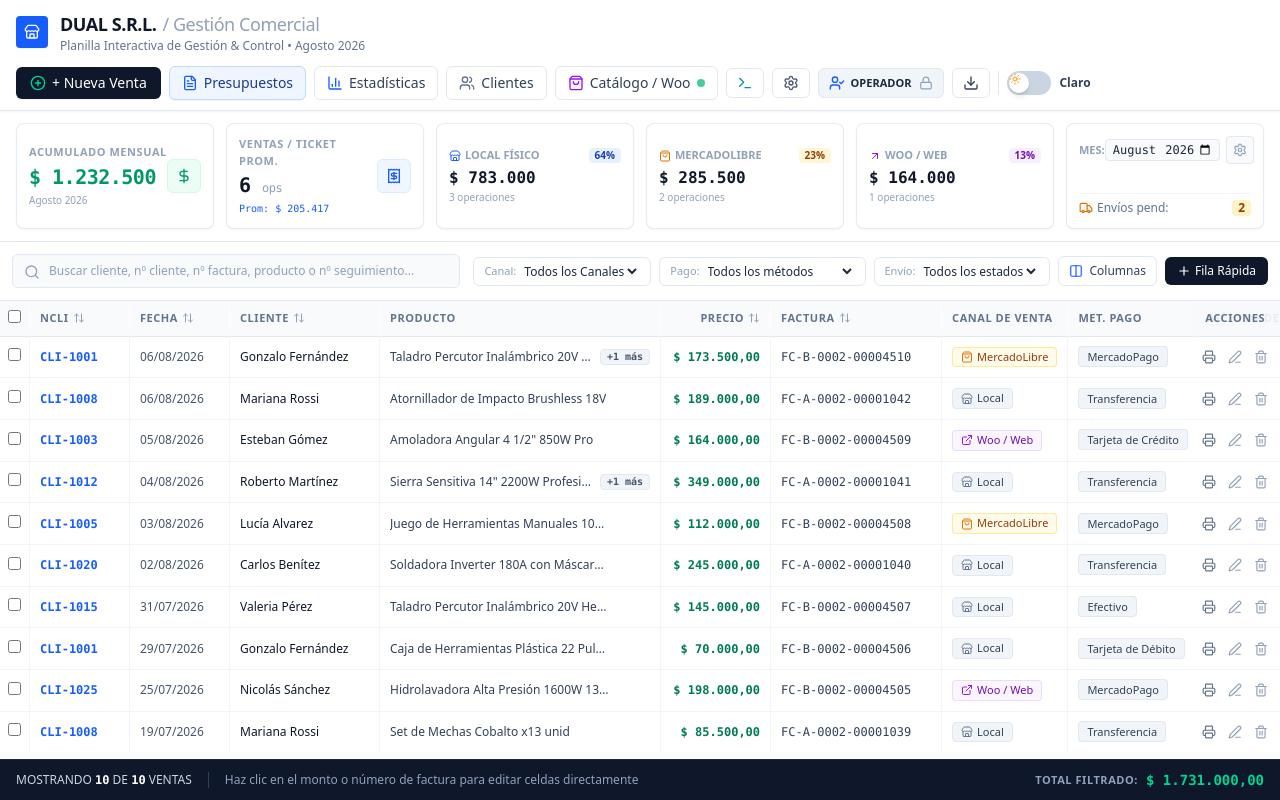
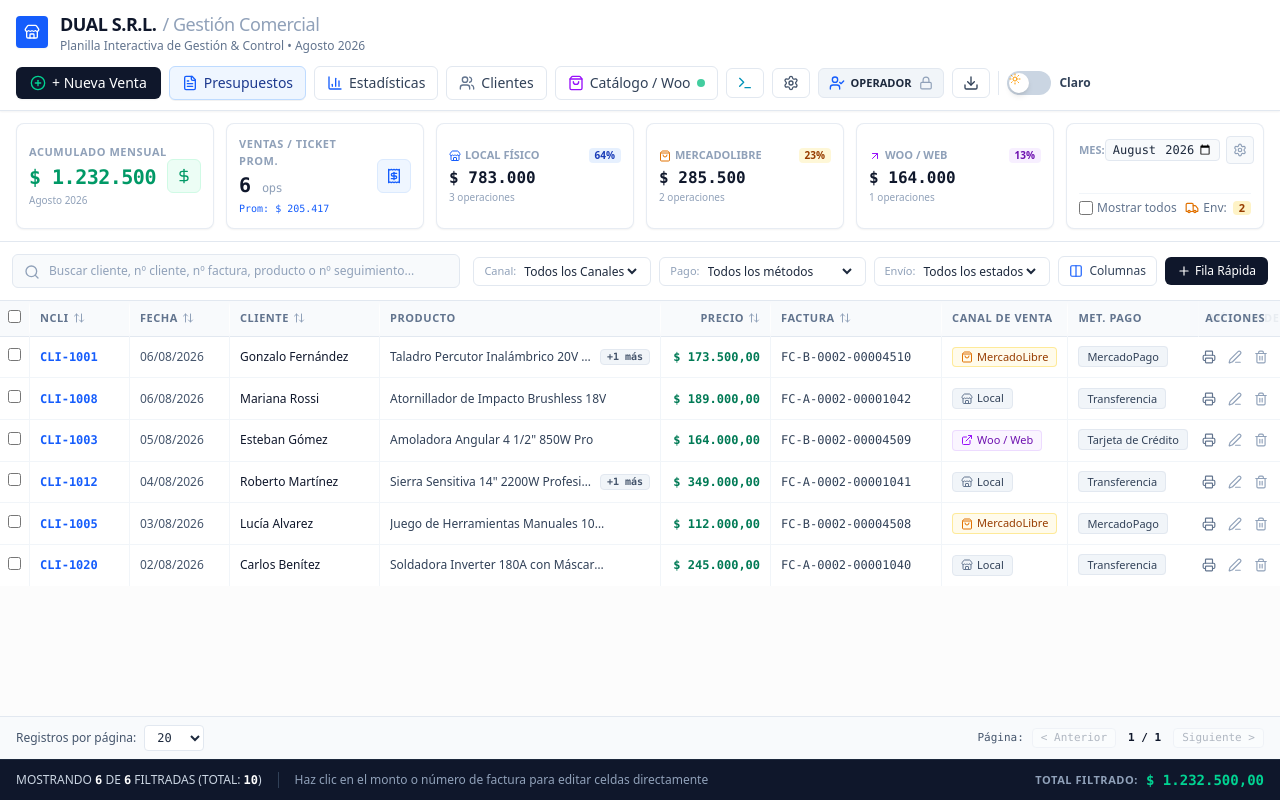
Before and after one commit to CharlyZeta/SalesHub, a React (Vite) app: page / in a window 1280 px wide. Built offline with nearby package versions, Linux system fonts and the light colour scheme.

Commit message:
feat: implement table pagination and month filter toggles with 'show all' option

```diff
--- a/src/App.tsx
+++ b/src/App.tsx
@@ -80,6 +80,7 @@
   // Current Month ISO
   const [selectedMonth, setSelectedMonth] = useState<string>(getCurrentMonthISO());
   const [selectedChannelFilter, setSelectedChannelFilter] = useState<string>('TODOS');
+  const [showAllMonths, setShowAllMonths] = useState<boolean>(false);
 
   // Modals state
   const [isSaleModalOpen, setIsSaleModalOpen] = useState(false);
@@ -432,6 +433,8 @@
         onMonthChange={setSelectedMonth}
         selectedChannelFilter={selectedChannelFilter}
         onChannelFilterChange={setSelectedChannelFilter}
+        showAllMonths={showAllMonths}
+        onShowAllMonthsChange={setShowAllMonths}
       />
 
       {/* 3. Main Interactive High-Density Spreadsheet Table */}
@@ -452,6 +455,8 @@
         onChannelFilterChange={setSelectedChannelFilter}
         canales={config.canales}
         metodosPago={config.metodosPago}
+        selectedMonth={selectedMonth}
+        showAllMonths={showAllMonths}
       />
 
       {/* 4. Modals & Drawers */}
--- a/src/components/KpiSummary.tsx
+++ b/src/components/KpiSummary.tsx
@@ -19,6 +19,8 @@
   onMonthChange: (monthIso: string) => void;
   selectedChannelFilter: string;
   onChannelFilterChange: (channel: string) => void;
+  showAllMonths: boolean;
+  onShowAllMonthsChange: (showAll: boolean) => void;
 }
 
 export const KpiSummary: React.FC<KpiSummaryProps> = ({
@@ -26,7 +28,9 @@
   selectedMonth,
   onMonthChange,
   selectedChannelFilter,
-  onChannelFilterChange
+  onChannelFilterChange,
+  showAllMonths,
+  onShowAllMonthsChange
 }) => {
   const [showSettings, setShowSettings] = useState(false);
   const [visibleKpis, setVisibleKpis] = useState(() => {
@@ -57,8 +61,10 @@
     localStorage.setItem('saleshub_visible_kpis', JSON.stringify(updated));
   };
 
-  // Filter sales for the selected month
-  const monthSales = sales.filter((s) => s.fecha.startsWith(selectedMonth));
+  // Filter sales: either all or only for the selected month
+  const monthSales = showAllMonths
+    ? sales
+    : sales.filter((s) => s.fecha.startsWith(selectedMonth));
 
   // Cumulative Totals
   const totalAmount = monthSales.reduce((sum, s) => sum + s.montoTotal, 0);
@@ -108,18 +114,18 @@
       <div className="max-w-[1920px] mx-auto">
         <div className={`grid grid-cols-2 ${smGridColsClass} ${gridColsClass} gap-3 items-stretch`}>
 
-          {/* Metric 1: Total Acumulado Mensual */}
+          {/* Metric 1: Total Acumulado Mensual/Total */}
           {visibleKpis.acumuladoMensual && (
             <div className="bg-white dark:bg-slate-800/90 border border-slate-200/80 dark:border-slate-700/80 rounded-lg p-3 shadow-xs flex items-center justify-between">
               <div>
                 <div className="flex items-center justify-between text-[11px] font-semibold text-slate-400 dark:text-slate-400 uppercase tracking-wider">
-                  <span>Acumulado Mensual</span>
+                  <span>{showAllMonths ? 'Acumulado Total' : 'Acumulado Mensual'}</span>
                 </div>
                 <div className="text-lg md:text-xl font-bold font-mono text-emerald-600 dark:text-emerald-400 tracking-tight mt-0.5">
                   {formatCurrency(totalAmount, false)}
                 </div>
                 <div className="text-[10px] text-slate-400 dark:text-slate-500 mt-0.5 font-medium">
-                  {getMonthYearLabel(selectedMonth)}
+                  {showAllMonths ? 'Historial Completo' : getMonthYearLabel(selectedMonth)}
                 </div>
               </div>
               <div className="p-2 bg-emerald-50 dark:bg-emerald-950/60 text-emerald-600 dark:text-emerald-400 rounded-md border border-emerald-100 dark:border-emerald-800">
@@ -241,7 +247,8 @@
                   type="month"
                   value={selectedMonth}
                   onChange={(e) => onMonthChange(e.target.value)}
-                  className="bg-slate-50 dark:bg-slate-900 border border-slate-200 dark:border-slate-700 text-xs text-slate-800 dark:text-slate-200 rounded px-1.5 py-0.5 focus:outline-none focus:border-blue-500 cursor-pointer font-mono font-medium w-[115px]"
+                  disabled={showAllMonths}
+                  className="bg-slate-50 dark:bg-slate-900 border border-slate-200 dark:border-slate-700 text-xs text-slate-800 dark:text-slate-200 rounded px-1.5 py-0.5 focus:outline-none focus:border-blue-500 cursor-pointer font-mono font-medium w-[115px] disabled:opacity-50 disabled:cursor-not-allowed"
                 />
                 <div className="relative">
                   <button
@@ -290,17 +297,28 @@
               </div>
             </div>
 
+            <div className="flex items-center justify-between mt-1 text-xs border-t border-slate-100 dark:border-slate-800/80 pt-1.5">
+              <label className="flex items-center gap-1 cursor-pointer text-slate-500 dark:text-slate-400 font-medium">
+                <input
+                  type="checkbox"
+                  checked={showAllMonths}
+                  onChange={(e) => onShowAllMonthsChange(e.target.checked)}
+                  className="rounded border-slate-300 dark:border-slate-600 text-blue-600 focus:ring-0 cursor-pointer w-3.5 h-3.5"
+                />
+                <span>Mostrar todos</span>
+              </label>
               {visibleKpis.enviosPendientes && (
-              <div className="flex items-center justify-between mt-1 text-xs border-t border-slate-100 dark:border-slate-800/80 pt-1.5">
+                <div className="flex items-center gap-1.5">
                   <span className="text-slate-500 dark:text-slate-400 flex items-center gap-1 font-medium">
                     <Truck className="w-3.5 h-3.5 text-amber-600 dark:text-amber-400" />
-                  Envíos pend:
+                    Env:
                   </span>
-                <span className={`font-bold px-1.5 py-0.2 rounded text-xs ${pendingShipments > 0 ? 'bg-amber-100 dark:bg-amber-900/60 text-amber-800 dark:text-amber-300' : 'text-slate-400 dark:text-slate-500'}`}>
+                  <span className={`font-bold px-1.5 py-0.2 rounded text-[11px] ${pendingShipments > 0 ? 'bg-amber-100 dark:bg-amber-900/60 text-amber-800 dark:text-amber-300' : 'text-slate-400 dark:text-slate-500'}`}>
                     {pendingShipments}
                   </span>
                 </div>
               )}
+            </div>
           </div>
 
         </div>
--- a/src/components/SpreadsheetGrid.tsx
+++ b/src/components/SpreadsheetGrid.tsx
@@ -1,4 +1,4 @@
-import React, { useState, useMemo } from 'react';
+import React, { useState, useMemo, useEffect } from 'react';
 import {
   Search,
   Filter,
@@ -39,6 +39,8 @@
   onChannelFilterChange: (channel: string) => void;
   canales?: string[];
   metodosPago?: string[];
+  selectedMonth: string;
+  showAllMonths: boolean;
 }
 
 export const SpreadsheetGrid: React.FC<SpreadsheetGridProps> = ({
@@ -51,7 +53,9 @@
   selectedChannelFilter,
   onChannelFilterChange,
   canales = ['Local', 'MercadoLibre', 'WooCommerce', 'WhatsApp', 'Otro'],
-  metodosPago = ['Efectivo', 'Transferencia', 'Tarjeta de Débito', 'Tarjeta de Crédito', 'MercadoPago', 'Efectivo contra entrega', 'Otro']
+  metodosPago = ['Efectivo', 'Transferencia', 'Tarjeta de Débito', 'Tarjeta de Crédito', 'MercadoPago', 'Efectivo contra entrega', 'Otro'],
+  selectedMonth,
+  showAllMonths
 }) => {
   // Search & Filters state
   const [searchTerm, setSearchTerm] = useState('');
@@ -83,6 +87,15 @@
   // Copy feedback
   const [copiedId, setCopiedId] = useState<string | null>(null);
 
+  // Pagination State
+  const [currentPage, setCurrentPage] = useState(1);
+  const [recordsPerPage, setRecordsPerPage] = useState(20);
+
+  // Reset page when filters change
+  useEffect(() => {
+    setCurrentPage(1);
+  }, [selectedChannelFilter, paymentFilter, shippingStatusFilter, searchTerm, selectedMonth, showAllMonths]);
+
   // Inline editing state
   const [editingCell, setEditingCell] = useState<{ id: string; field: keyof Sale } | null>(null);
   const [inlineValue, setInlineValue] = useState<string>('');
@@ -101,6 +114,10 @@
   const filteredSales = useMemo(() => {
     return sales
       .filter((s) => {
+        // Month filter
+        if (!showAllMonths && !s.fecha.startsWith(selectedMonth)) {
+          return false;
+        }
         // Channel filter
         if (selectedChannelFilter !== 'TODOS' && s.canal !== selectedChannelFilter) {
           return false;
@@ -146,7 +163,14 @@
         }
         return 0;
       });
-  }, [sales, selectedChannelFilter, paymentFilter, shippingStatusFilter, searchTerm, sortField, sortDirection]);
+  }, [sales, selectedChannelFilter, paymentFilter, shippingStatusFilter, searchTerm, sortField, sortDirection, selectedMonth, showAllMonths]);
+
+  const totalPages = Math.ceil(filteredSales.length / recordsPerPage);
+
+  const paginatedSales = useMemo(() => {
+    const startIndex = (currentPage - 1) * recordsPerPage;
+    return filteredSales.slice(startIndex, startIndex + recordsPerPage);
+  }, [filteredSales, currentPage, recordsPerPage]);
 
   // Handle Copy text to clipboard
   const handleCopyText = (text: string, id: string) => {
@@ -494,7 +518,7 @@
 
           {/* Table Body */}
           <tbody className="divide-y divide-slate-100 dark:divide-slate-800 font-mono text-[12px]">
-            {filteredSales.length === 0 ? (
+            {paginatedSales.length === 0 ? (
               <tr>
                 <td colSpan={13} className="text-center py-12 text-slate-500 dark:text-slate-400 font-sans">
                   <div className="max-w-sm mx-auto flex flex-col items-center gap-2">
@@ -513,7 +537,7 @@
                 </td>
               </tr>
             ) : (
-              filteredSales.map((sale, idx) => {
+              paginatedSales.map((sale, idx) => {
                 const isSelected = selectedIds.includes(sale.id);
                 const firstProduct = sale.productos[0];
                 const productCount = sale.productos.length;
@@ -806,11 +830,53 @@
         </table>
       </div>
 
+      {/* Pagination Controls */}
+      <div className="bg-slate-50 dark:bg-slate-800/80 border-t border-slate-200 dark:border-slate-700 px-4 py-2 flex flex-wrap items-center justify-between gap-3 text-xs text-slate-600 dark:text-slate-400 select-none">
+        <div className="flex items-center gap-2">
+          <span>Registros por página:</span>
+          <select
+            value={recordsPerPage}
+            onChange={(e) => {
+              setRecordsPerPage(Number(e.target.value));
+              setCurrentPage(1);
+            }}
+            className="bg-white dark:bg-slate-900 border border-slate-200 dark:border-slate-700 rounded px-2 py-1 text-xs text-slate-800 dark:text-slate-200 focus:outline-none focus:border-blue-500 cursor-pointer font-mono font-medium"
+          >
+            {[20, 30, 40, 50, 60, 70, 80, 90, 100].map((val) => (
+              <option key={val} value={val}>{val}</option>
+            ))}
+          </select>
+        </div>
+
+        <div className="flex items-center gap-2 font-mono text-[11px]">
+          <span>Página:</span>
+          <button
+            onClick={() => setCurrentPage((prev) => Math.max(prev - 1, 1))}
+            disabled={currentPage === 1}
+            className="px-2 py-0.5 rounded bg-white dark:bg-slate-900 border border-slate-200 dark:border-slate-700 hover:bg-slate-50 dark:hover:bg-slate-700 disabled:opacity-40 disabled:cursor-not-allowed font-medium transition-colors cursor-pointer"
+          >
+            &lt; Anterior
+          </button>
+
+          <span className="font-semibold text-slate-900 dark:text-slate-100 px-1">
+            {currentPage} / {totalPages || 1}
+          </span>
+
+          <button
+            onClick={() => setCurrentPage((prev) => Math.min(prev + 1, totalPages))}
+            disabled={currentPage === totalPages || totalPages === 0}
+            className="px-2 py-0.5 rounded bg-white dark:bg-slate-900 border border-slate-200 dark:border-slate-700 hover:bg-slate-50 dark:hover:bg-slate-700 disabled:opacity-40 disabled:cursor-not-allowed font-medium transition-colors cursor-pointer"
+          >
+            Siguiente &gt;
+          </button>
+        </div>
+      </div>
+
       {/* Spreadsheet Status Footer */}
       <div className="bg-slate-900 border-t border-slate-800 px-4 py-2.5 text-xs text-slate-300 flex flex-wrap items-center justify-between gap-2">
         <div className="flex items-center gap-4">
           <span>
-            MOSTRANDO <strong className="text-white font-mono">{filteredSales.length}</strong> DE <strong className="text-white font-mono">{sales.length}</strong> VENTAS
+            MOSTRANDO <strong className="text-white font-mono">{paginatedSales.length}</strong> DE <strong className="text-white font-mono">{filteredSales.length}</strong> FILTRADAS (TOTAL: <strong className="text-white font-mono">{sales.length}</strong>)
           </span>
           <span className="hidden sm:inline border-l border-slate-700 pl-4 text-slate-400">
             Haz clic en el monto o número de factura para editar celdas directamente
```
Also changed, not shown: CHANGELOG.txt. Lines whose indentation alone changed are shown as unchanged.
